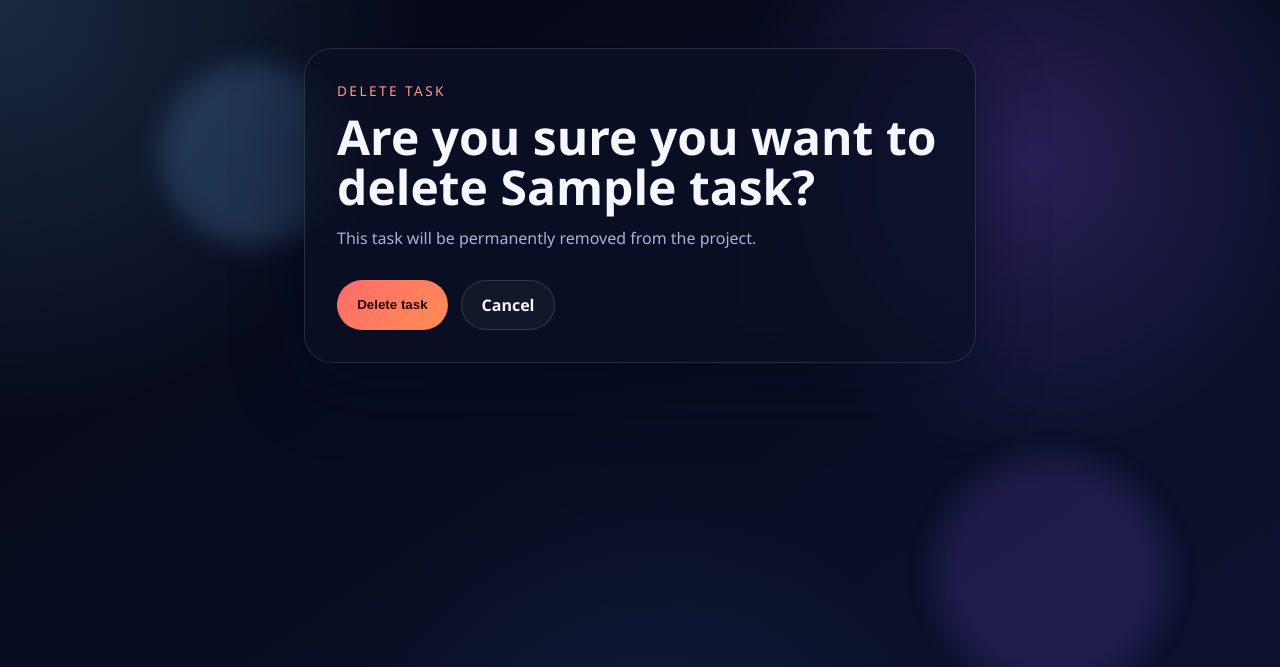
After one commit to cejnik/Django, a Django app: page /tasks/1/delete/ in a window 1280 px wide. The commit adds this page. Shown: the top 667 px of the page. Run offline with Django 5.2, Linux system fonts and the light colour scheme; a user stored in the database is signed in; tables that the repository leaves empty hold one stand-in row (values such as "Sample post").

Commit message:
add delete function

```diff
--- a/Django_task_manager/task_manager/static/base.css
+++ b/Django_task_manager/task_manager/static/base.css
@@ -175,7 +175,8 @@ ul.errorlist {
 }
 
 .dashboard-panel,
-.form-panel {
+.form-panel,
+.confirm-panel {
     border: 1px solid var(--space-card-border);
     border-radius: 1.75rem;
     background: var(--space-card);
@@ -190,6 +191,12 @@ ul.errorlist {
 
 .form-panel {
     width: min(100%, 40rem);
+    margin: 0 auto;
+    padding: 2rem;
+}
+
+.confirm-panel {
+    width: min(100%, 42rem);
     margin: 0 auto;
     padding: 2rem;
 }
@@ -233,7 +240,8 @@ ul.errorlist {
 
 .dashboard-link-button,
 .dashboard-ghost-button,
-.dashboard-ghost-link {
+.dashboard-ghost-link,
+.danger-link-button {
     display: inline-flex;
     align-items: center;
     justify-content: center;
@@ -255,14 +263,29 @@ ul.errorlist {
     cursor: pointer;
 }
 
+.danger-link-button {
+    border: 1px solid rgba(255, 107, 107, 0.28);
+    background: linear-gradient(135deg, #ff6b6b, #ff8e53);
+    color: #220705;
+}
+
+.danger-link-button-solid {
+    cursor: pointer;
+}
+
 .dashboard-link-button:hover,
 .dashboard-ghost-button:hover,
-.dashboard-ghost-link:hover {
+.dashboard-ghost-link:hover,
+.danger-link-button:hover {
     transform: translateY(-2px);
 }
 
 .dashboard-link-button:hover {
     box-shadow: 0 12px 26px rgba(116, 192, 252, 0.25);
+}
+
+.danger-link-button:hover {
+    box-shadow: 0 12px 26px rgba(255, 107, 107, 0.24);
 }
 
 .dashboard-ghost-button,
@@ -537,6 +560,42 @@ ul.errorlist {
     font-weight: 600;
 }
 
+.danger-inline-link {
+    display: inline-flex;
+    align-items: center;
+    min-height: 2rem;
+    padding: 0.35rem 0.8rem;
+    border: 1px solid rgba(255, 107, 107, 0.26);
+    border-radius: 999px;
+    background: rgba(255, 107, 107, 0.08);
+    color: #ffd3d3;
+    font-size: 0.9rem;
+    font-weight: 600;
+    text-decoration: none;
+    transition: transform 0.25s ease, border-color 0.25s ease, background 0.25s ease;
+}
+
+.danger-inline-link:hover {
+    transform: translateY(-2px);
+    border-color: rgba(255, 107, 107, 0.5);
+    background: rgba(255, 107, 107, 0.14);
+}
+
+.confirm-eyebrow {
+    margin: 0 0 0.75rem;
+    color: #ff9a8b;
+    font-size: 0.85rem;
+    letter-spacing: 0.18em;
+    text-transform: uppercase;
+}
+
+.confirm-actions {
+    display: flex;
+    flex-wrap: wrap;
+    gap: 0.85rem;
+    margin-top: 1.75rem;
+}
+
 @keyframes fade-up {
     from {
         opacity: 0;
--- /dev/null
+++ b/Django_task_manager/task_manager/tasks/templates/tasks/delete_task.html
@@ -0,0 +1,18 @@
+{% extends "base.html" %}
+{% load static %}
+{% block title %}Delete confirmation{% endblock title %}
+{% block content %}
+<main class="dashboard-shell">
+    <section class="confirm-panel">
+        <p class="confirm-eyebrow">Delete task</p>
+        <h1 class="dashboard-title">Are you sure you want to delete {{ task.title }}?</h1>
+        <p class="dashboard-subtitle">This task will be permanently removed from the project.</p>
+
+        <form action="" method="POST" class="confirm-actions">
+            {% csrf_token %}
+            <button type="submit" class="danger-link-button danger-link-button-solid">Delete task</button>
+            <a href="{% url "project_detail_url" task.project.pk %}" class="dashboard-ghost-link">Cancel</a>
+        </form>
+    </section>
+</main>
+{% endblock content %}
--- a/Django_task_manager/task_manager/tasks/templates/tasks/project_detail.html
+++ b/Django_task_manager/task_manager/tasks/templates/tasks/project_detail.html
@@ -18,7 +18,9 @@
             </div>
 
             <div class="dashboard-actions">
+                <a href="{% url "delete_project_url" project.pk %}" class="danger-link-button">Delete project</a>
                 <a href="{% url "dashboard" %}" class="dashboard-ghost-link">Back to dashboard</a>
+
             </div>
         </div>
 
@@ -61,6 +63,7 @@
                         <span class="task-pill">{{ one_task.get_status_display }}</span>
                         <span class="task-pill">{{ one_task.get_priority_display }}</span>
                         <span class="task-pill">{{ one_task.assigned_to }}</span>
+                        <a href="{% url "delete_task_url" one_task.pk %}" class="danger-inline-link">Delete task</a>
                     </div>
                 </article>
             {% empty %}
--- a/Django_task_manager/task_manager/tasks/urls.py
+++ b/Django_task_manager/task_manager/tasks/urls.py
@@ -10,5 +10,8 @@ urlpatterns = [
     path('dashboard/', views.dashboard, name='dashboard'),
     path('create-project/', views.createproject, name='create_project_url'),
     path('project-detail/<int:pk>/', views.project_detail, name='project_detail_url'),
-    path('create-task/<int:project_id>', views.task, name='task_url')
+    path('create-task/<int:project_id>/', views.task, name='task_url'),
+    path('projects/<int:pk>/delete/', views.delete_project, name='delete_project_url'),
+    path('tasks/<int:pk>/delete/', views.delete_task, name= 'delete_task_url'),
+
 ]
--- a/Django_task_manager/task_manager/tasks/views.py
+++ b/Django_task_manager/task_manager/tasks/views.py
@@ -75,3 +75,26 @@ def task(request, project_id):
     return render(request, 'tasks/task_creation.html', {
         'form': form
     })
+
+@login_required
+def delete_project(request, pk):
+    project = get_object_or_404(Project, pk=pk, created_by = request.user)
+    if request.method == 'POST':
+        project.delete()
+        return redirect('dashboard')
+    else:
+        return render(request, 'tasks/delete_project.html', {
+            'project': project
+        })
+
+@login_required
+def delete_task(request, pk):
+    task = get_object_or_404(Task, pk = pk, created_by= request.user)
+    project= task.project
+    if request.method == 'POST':
+        task.delete()
+        return redirect('project_detail_url', project.pk)
+    else:
+        return render(request, 'tasks/delete_task.html', {
+            'task': task
+        })
```
Also changed, not shown: Django_task_manager/task_manager/tasks/forms.py (+6 -6 lines), Django_task_manager/task_manager/tasks/templates/tasks/delete_project.html (added, +18 -0 lines).
